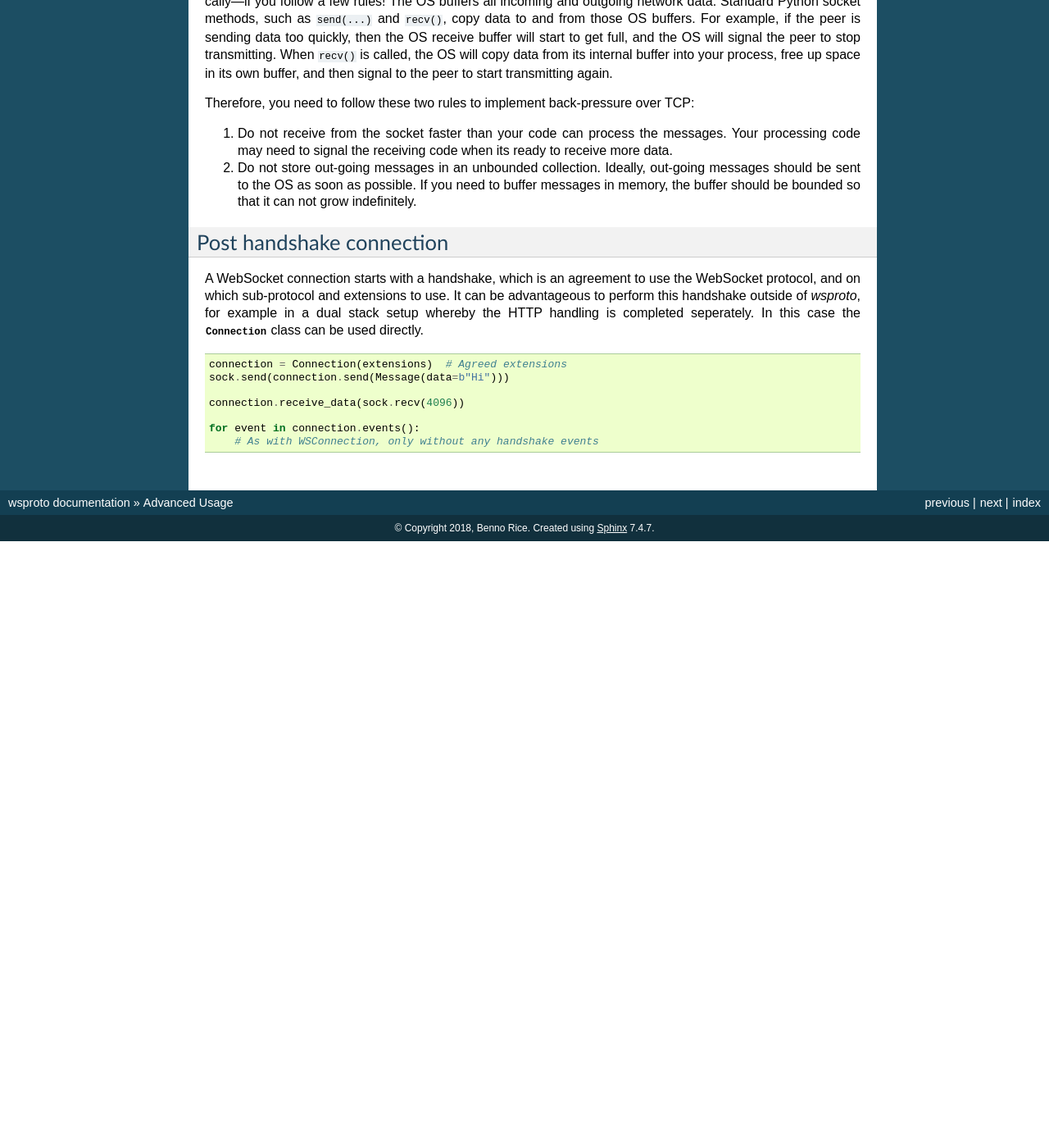
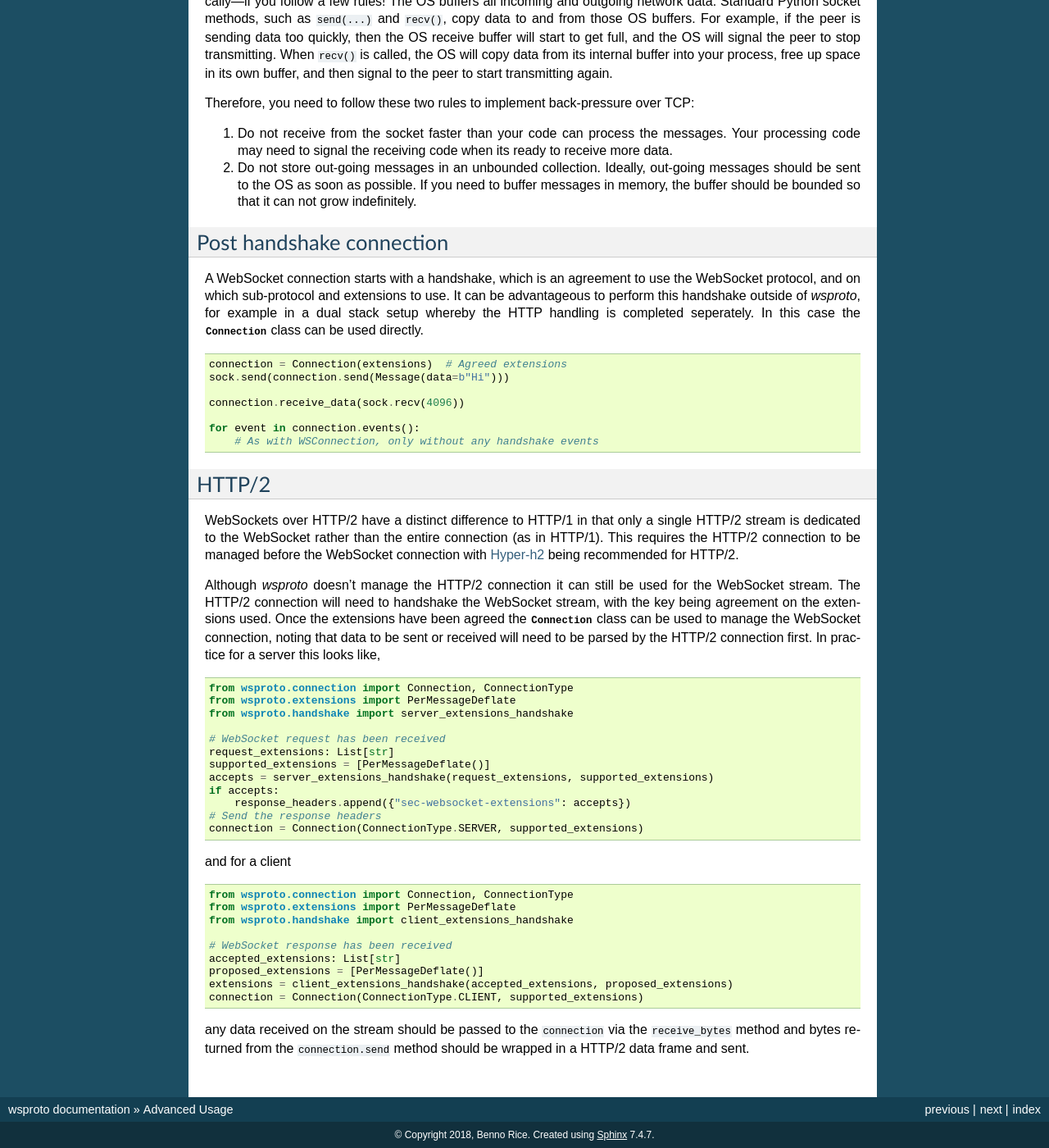
Before and after one commit to python-hyper/wsproto, a Sphinx documentation site: the page built from docs/source/advanced-usage.rst, in a window 1280 px wide and 1400 px high, scrolled down 493 px. Shown: the whole window at 82% size. Built offline with Sphinx 7.4.7, drawn with Linux system fonts in a browser that asks for light colours; before the commit the page ends 1153 px from its top, so only the background shows below that.

Commit message:
Support HTTP/2 WebSockets
This only includes helper functions for the handshake phase. This is
because the HTTP/2 connection must be managed alongside the chosen I/O
(in order for the flow control to work). The recommendation is to use
the Hyper-h2 library with wsproto.

In order to support h2 client extension handshakes the
handshake_extensions function has been renamed.

```diff
--- a/docs/source/advanced-usage.rst
+++ b/docs/source/advanced-usage.rst
@@ -69,3 +69,56 @@ directly.
 
     for event in connection.events():
         # As with WSConnection, only without any handshake events
+
+HTTP/2
+------
+
+WebSockets over HTTP/2 have a distinct difference to HTTP/1 in that
+only a single HTTP/2 stream is dedicated to the WebSocket rather than
+the entire connection (as in HTTP/1). This requires the HTTP/2
+connection to be managed before the WebSocket connection with
+`Hyper-h2 <https://python-hyper.org/h2>`_ being recommended for
+HTTP/2.
+
+Although `wsproto` doesn't manage the HTTP/2 connection it can still
+be used for the WebSocket stream. The HTTP/2 connection will need to
+handshake the WebSocket stream, with the key being agreement on the
+extensions used. Once the extensions have been agreed the
+:class:`Connection <wsproto.connection.Connection>` class can be used
+to manage the WebSocket connection, noting that data to be sent or
+received will need to be parsed by the HTTP/2 connection first. In
+practice for a server this looks like,
+
+.. code-block:: python
+
+     from wsproto.connection import Connection, ConnectionType
+     from wsproto.extensions import PerMessageDeflate
+     from wsproto.handshake import server_extensions_handshake
+
+     # WebSocket request has been received
+     request_extensions: List[str]
+     supported_extensions = [PerMessageDeflate()]
+     accepts = server_extensions_handshake(request_extensions, supported_extensions)
+     if accepts:
+         response_headers.append({"sec-websocket-extensions": accepts})
+     # Send the response headers
+     connection = Connection(ConnectionType.SERVER, supported_extensions)
+
+and for a client
+
+.. code-block:: python
+
+    from wsproto.connection import Connection, ConnectionType
+    from wsproto.extensions import PerMessageDeflate
+    from wsproto.handshake import client_extensions_handshake
+
+    # WebSocket response has been received
+    accepted_extensions: List[str]
+    proposed_extensions = [PerMessageDeflate()]
+    extensions = client_extensions_handshake(accepted_extensions, proposed_extensions)
+    connection = Connection(ConnectionType.CLIENT, supported_extensions)
+
+any data received on the stream should be passed to the ``connection``
+via the ``receive_bytes`` method and bytes returned from the
+``connection.send`` method should be wrapped in a HTTP/2 data frame
+and sent.
--- a/docs/source/api.rst
+++ b/docs/source/api.rst
@@ -24,7 +24,9 @@ Handshake
 .. autoclass:: wsproto.handshake.H11Handshake
    :members:
 
-.. autofunction:: wsproto.handshake.handshake_extensions
+.. autofunction:: wsproto.handshake.client_extensions_handshake
+
+.. autofunction:: wsproto.handshake.server_extensions_handshake
 
 Events
 ------
```
Also changed, not shown: 1 other file.
